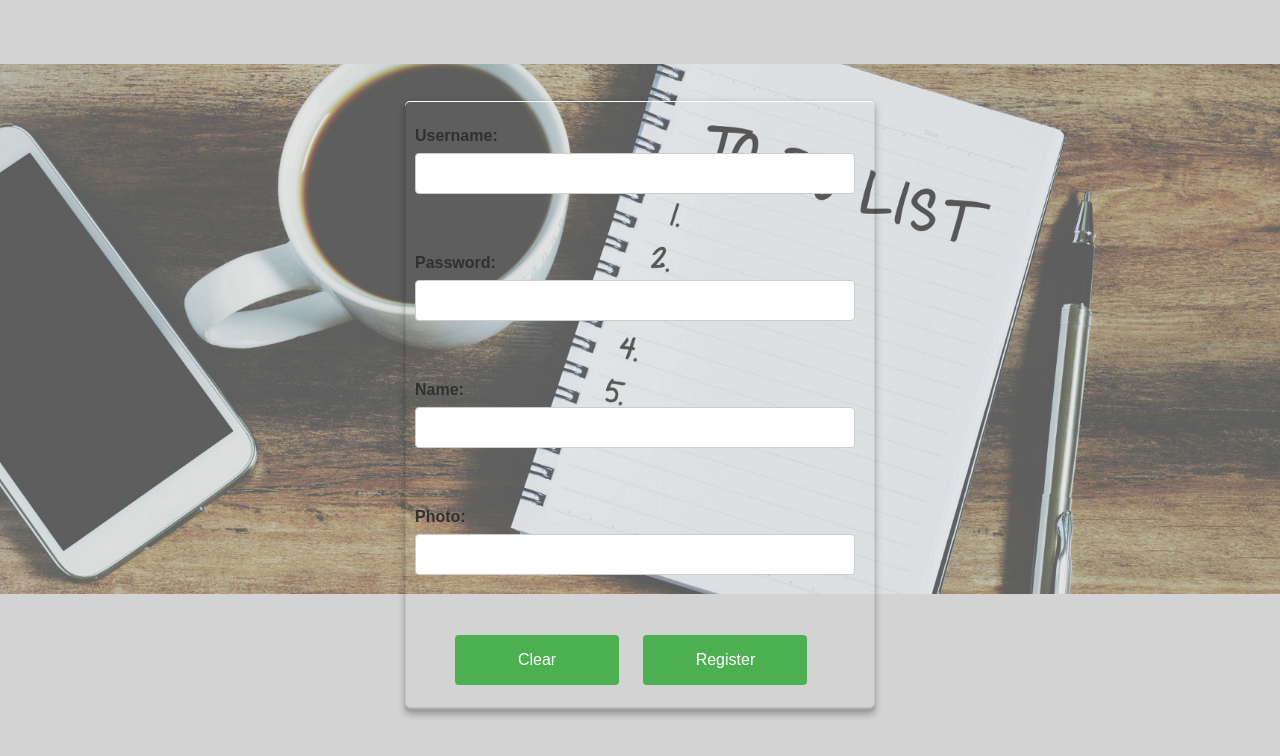
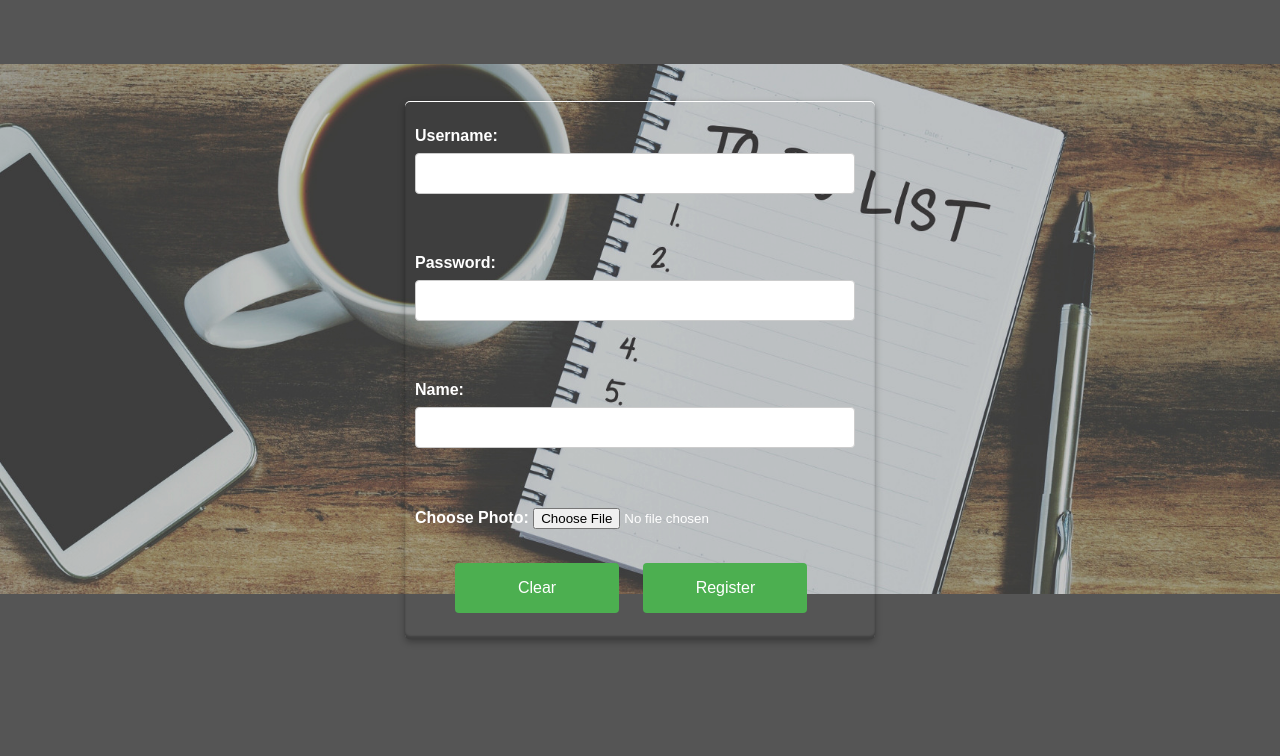
Before and after one commit to anaezes/LTW-FEUP, a PHP site: page /register_user.php in a window 1280 px wide. Shown: the top 756 px of the page. Run offline with PHP 8.4, Linux system fonts and the light colour scheme; data comes from the database, SQL or seed files in the repository; some web fonts are replaced.

Commit message:
fix transparency in box and add upload file

```diff
--- a/css/style.css
+++ b/css/style.css
@@ -1,6 +1,6 @@
 
 body {
-    background-color:   #D3D3D3;
+    background-color: #555555;
     font-family: Century Gothic, CenturyGothic, AppleGothic, sans-serif;
 
 
@@ -187,7 +187,7 @@ input[type=text], input[type=password], select {
 
 .startButtons > ul > li {
     width: 100px;
-    background-color: #555555;
+    background-color: #45a049;
     border: none;
     color: white;
     padding: 15px 32px;
@@ -200,7 +200,7 @@ input[type=text], input[type=password], select {
 }
 
 .startButtons > ul > li:hover{
-   background-color: #45a049;
+   background-color: #555555;
 }
 
 /*image background */
@@ -216,22 +216,35 @@ input[type=text], input[type=password], select {
 
 
 /*page register */
+
+.box {
+background: white;
+width: 450px;
+}
+
 .register{
     text-align: center;
-background: rgb(255, 255, 255);
-background: rgba(54, 25, 25, .5);
-
 }
 
+.form-1::before{
+ position: absolute;
+    top: 0;
+    left: 0;
+    bottom: 0;
+    right: 0;
+    background: #555555;
+    opacity: 0.8;
+    content: "";
+    z-index: -1;
+}
 
-
-.form-1 {
+.form-1{
     /* Size & position */
     width: 450px;
     margin: 8% auto 30px;
     padding: 10px;
     position: relative; /* For the submit button positioning */
-    color: #303030;
+    color: white;
     font-weight: bold;
 
     /* Styles */
@@ -274,9 +287,26 @@ background: rgba(54, 25, 25, .5);
     position: center;
 }
 
-.regBottons {
+.regBottons input[type=file] {
   display: block;
+  position:relative;
+    display:inline-block;
+    border-radius:8px;
+    border:#ebebeb solid 1px;
+    width:250px;
+    padding: 4px 6px 4px 8px;
+    font: normal 16px Myriad Pro, Verdana, Geneva, sans-serif;
+    color: #7f7f7f;
+    margin-top: 2px;
+    background:white;
+    -webkit-appearance:none;
+    position:absolute;
+    top:0; left:0;
+    opacity:0;
 }
 
 
+
+
+
 /*page login */
--- a/register_user.php
+++ b/register_user.php
@@ -45,8 +45,8 @@ else
 						<br>
 					</p>
 					<p class="field">
-						<label for="iphoto"> Photo: </label>
-						<input type="text" id="iphoto" name="photo"/>
+						<label for="iphoto"> Choose Photo: </label>
+						<input type="file" id="iphoto" name="photo"/>
 						<br>
 						<br>
 					</p>
```
